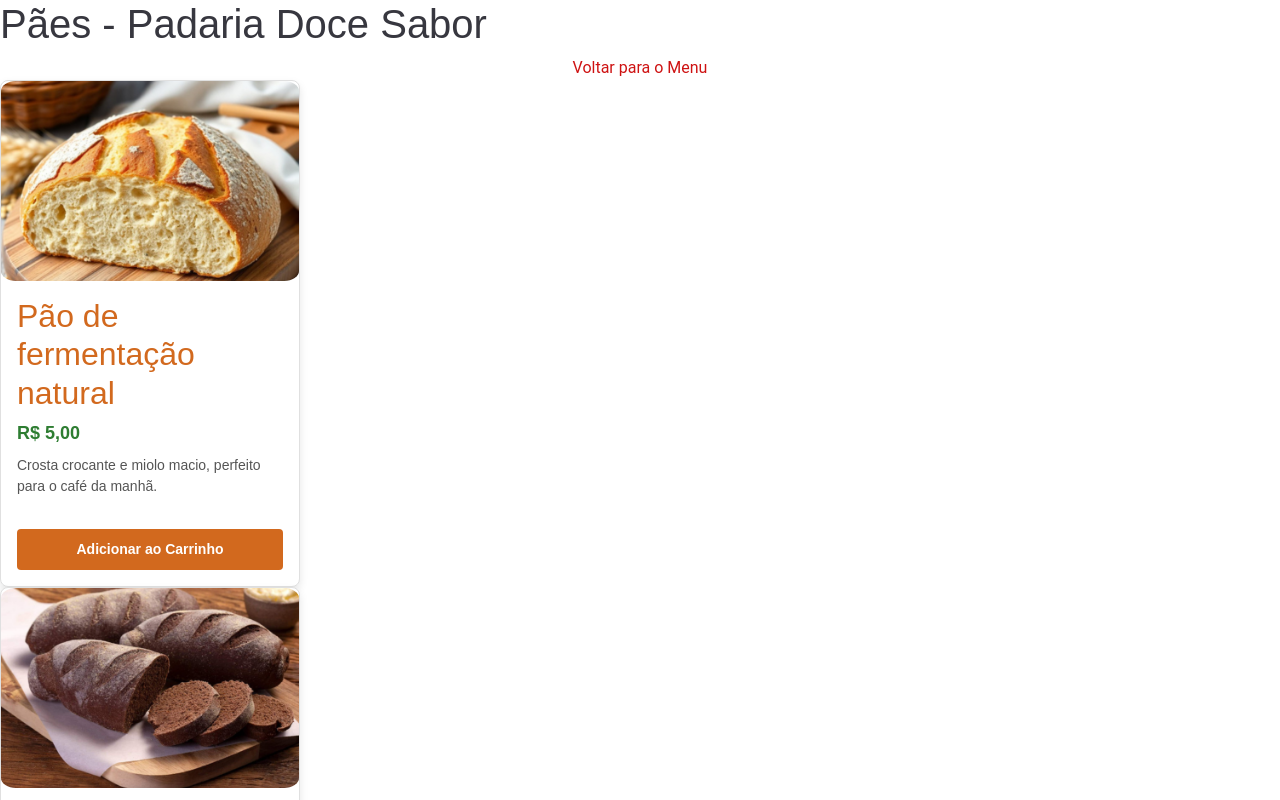
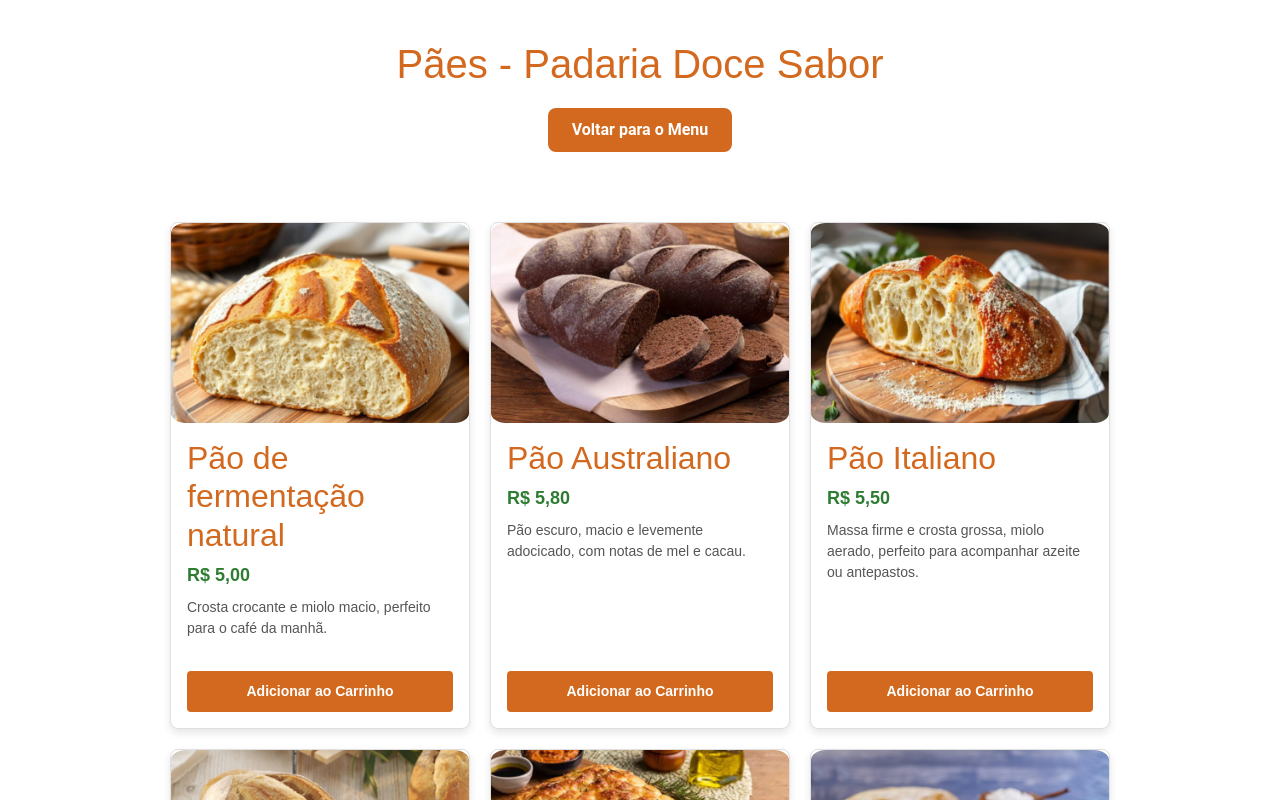
Before and after one commit to ThalyssonFerreir/Padaria_Doce_Sabor, a React (Vite) app: page /paes in a window 1280 px wide. Shown: the top 800 px of the page. Built offline with nearby package versions, Linux system fonts and the light colour scheme.

Commit message:
Padaria-Doce-Sabor

```diff
--- a/src/assets/css/main.css
+++ b/src/assets/css/main.css
@@ -1755,3 +1755,40 @@ section,
 img{
   border-radius: 5%;
 }
+
+.pagina-paes {
+  padding: 40px;
+}
+
+.pagina-paes h1 {
+  color: #d2691e;
+  text-align: center;
+  margin-bottom: 20px;
+}
+
+.btn-voltar-menu {
+  background-color: #d2691e;
+  color: white;
+  padding: 10px 24px;
+  font-size: 1rem;
+  font-weight: bold;
+  border: none;
+  border-radius: 8px;
+  cursor: pointer;
+  text-decoration: none;
+  transition: background-color 0.3s ease;
+  display: inline-block;
+  margin-bottom: 30px;
+}
+
+.btn-voltar-menu:hover {
+  background-color: #a0522d;
+}
+
+.container-cards {
+  display: flex;
+  flex-wrap: wrap;
+  gap: 20px;
+  justify-content: center;
+  margin-top: 40px;
+}
```
